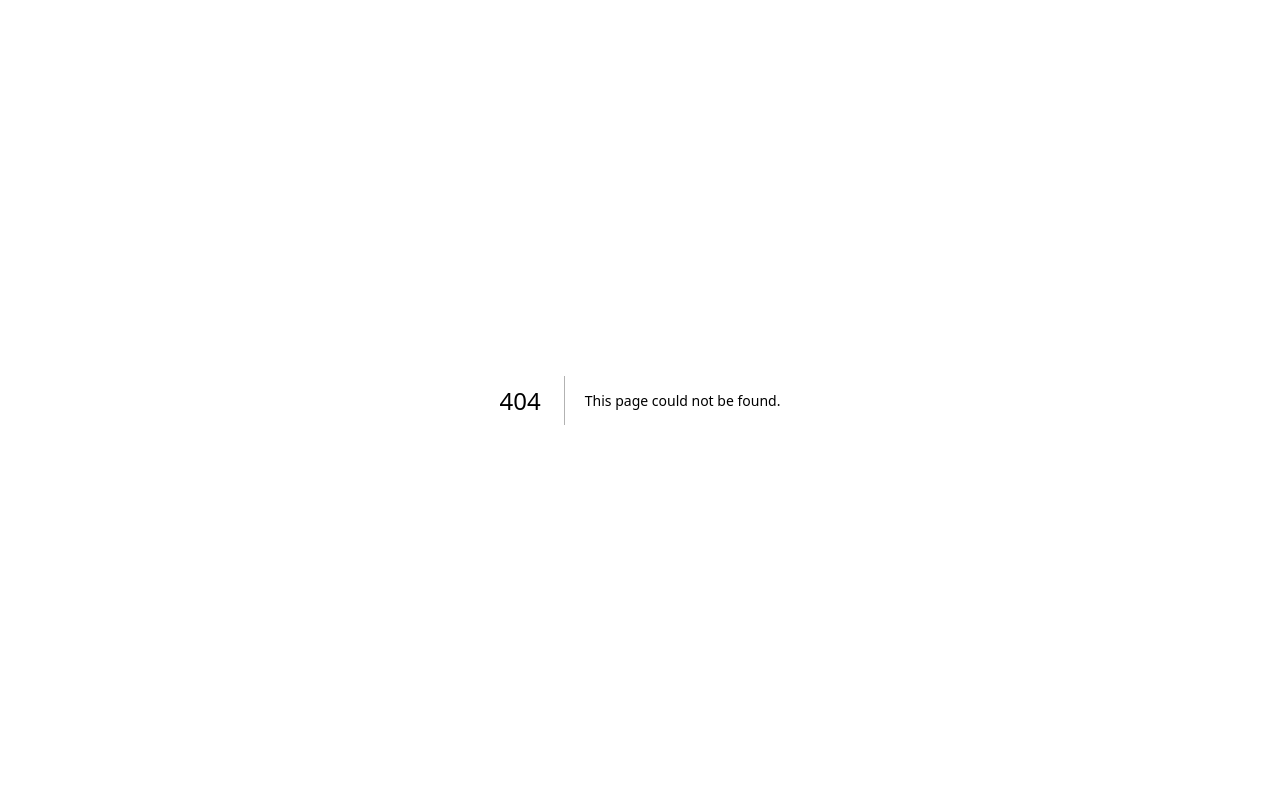
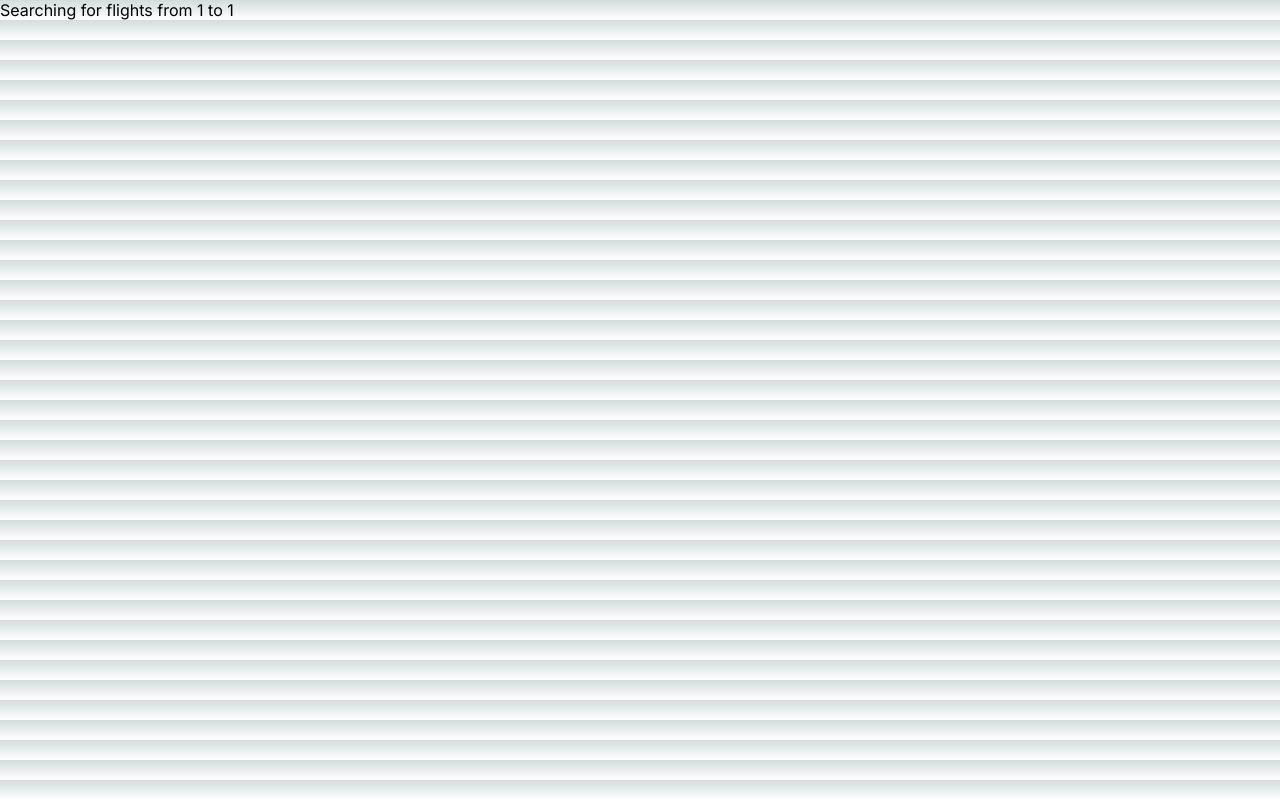
Before and after one commit to colinmatz/csci409sp24-week3-v2, a Next.js app in the folder airport-info/: page /flights/search/1/1 in a window 1280 px wide. Before the commit this address had no page. Built offline with nearby package versions, Linux system fonts and the light colour scheme.

Commit message:
Created flight search route

```diff
--- /dev/null
+++ b/airport-info/src/app/flights/search/[origin]/[dest]/page.tsx
@@ -0,0 +1,5 @@
+export default function FlightSearchInfo({ params }: { params: { origin: string, dest: string } }){
+    return (
+        <div>Searching for flights from {params.origin} to {params.dest}</div>
+    );
+}
```
